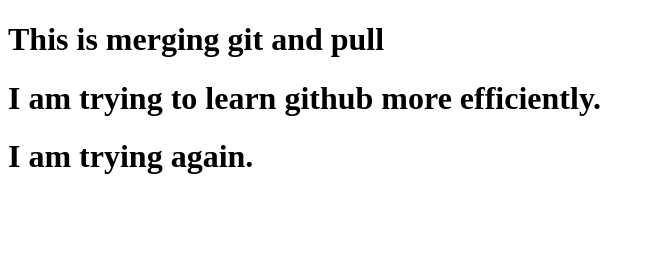
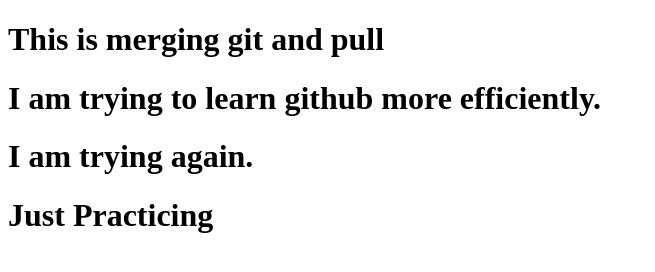
Before and after one commit to sujoncham/git-merge-pull, a plain HTML site: page index.html in a window 1280 px wide. Shown: the whole page, without its empty margins (0-655 px from the left). Drawn offline with Linux system fonts and the light colour scheme.

Commit message:
new text added

```diff
--- a/index.html
+++ b/index.html
@@ -12,6 +12,7 @@
     <h1>This is merging git and pull</h1>
     <h1>I am trying to learn github more efficiently.</h1>
     <h1>I am trying again.</h1>
+    <h1>Just Practicing</h1>
 </body>
 
 </html>
```
